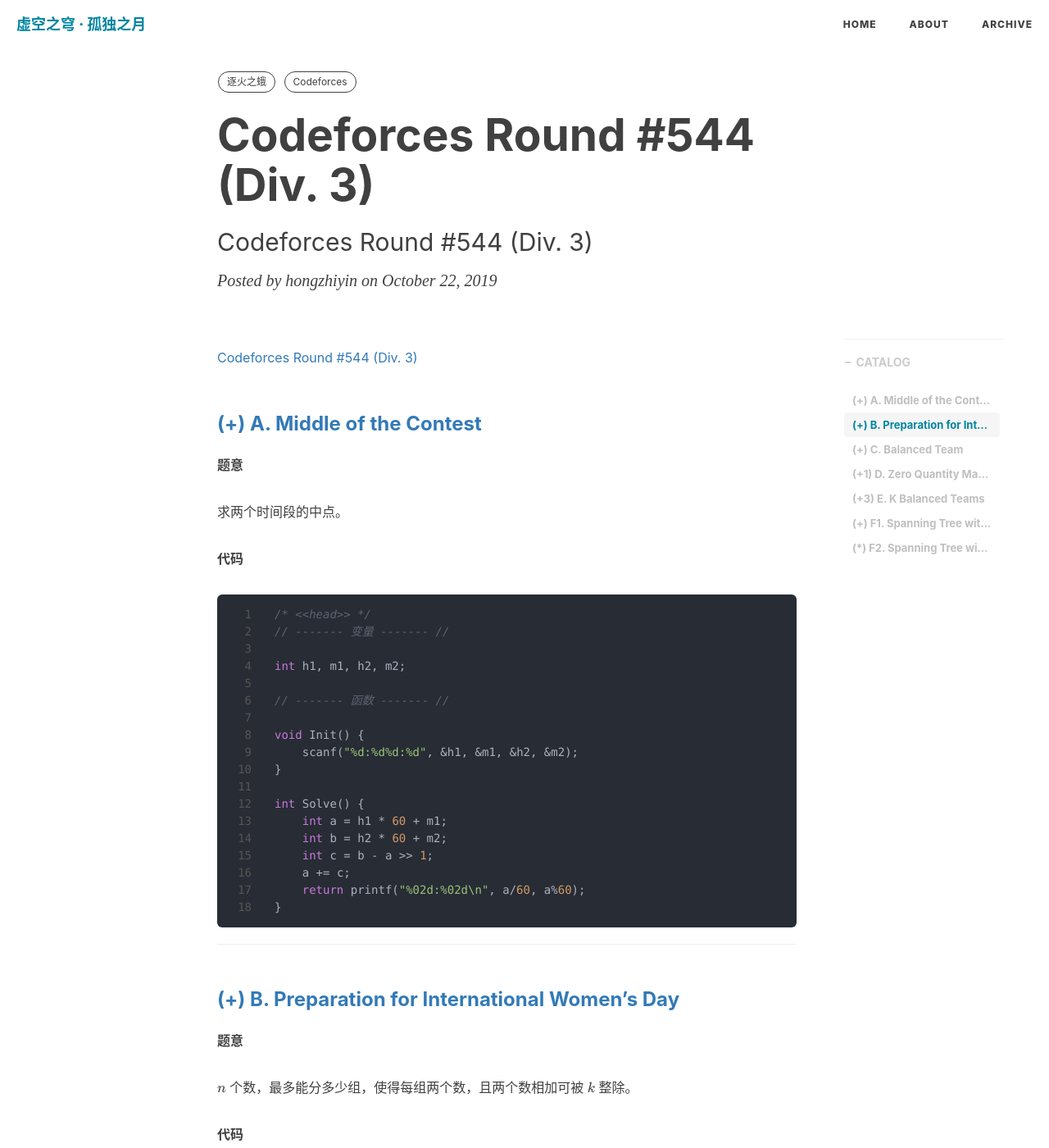
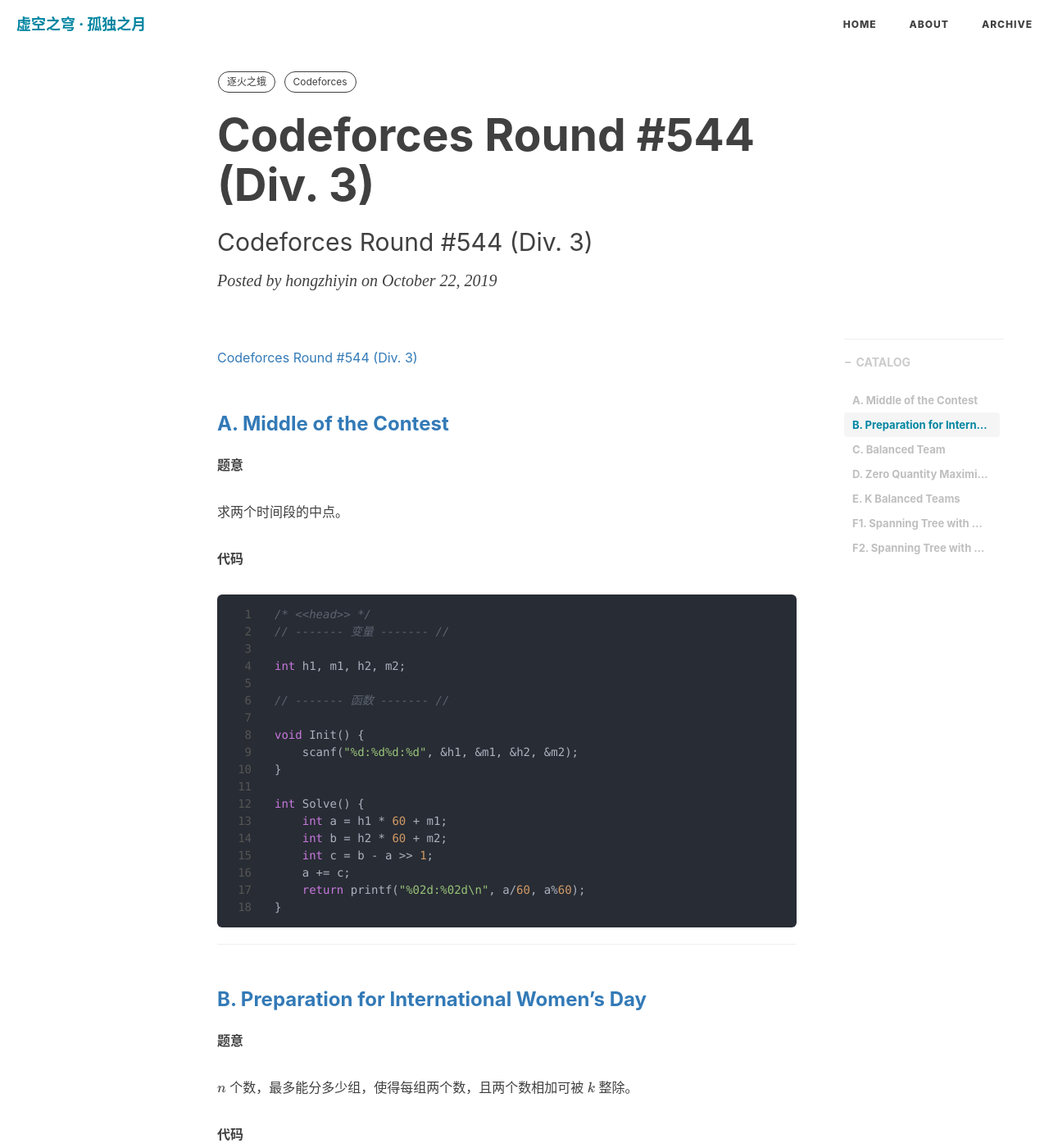
Before and after one commit to hongzhiyin/hongzhiyin.github.io, a Jekyll site: the page built from _posts/Moth_Chases_Flames/2019-10-22-cf-round-544-div3.md, in a window 1280 px wide and 1400 px high. Shown: the whole window at 82% size. Built offline with Jekyll 4.4.1, drawn with Linux system fonts in a browser that asks for light colours; nearby versions of some CDN libraries; formulas are drawn with MathJax 3; comment, search, counter and statistics services are not loaded; some of the changed text lies outside the part shown.

Commit message:
Update 2019-10-22-cf-round-544-div3.md

```diff
--- a/_posts/Moth_Chases_Flames/2019-10-22-cf-round-544-div3.md
+++ b/_posts/Moth_Chases_Flames/2019-10-22-cf-round-544-div3.md
@@ -13,7 +13,7 @@
 
 [Codeforces Round #544 (Div. 3)](http://codeforces.com/contest/1133)
 
-### [(+) A. Middle of the Contest](http://codeforces.com/contest/1133/problem/A)
+### [A. Middle of the Contest](http://codeforces.com/contest/1133/problem/A)
 
 **题意**
 
@@ -48,7 +48,7 @@
 
 
 
-### [(+) B. Preparation for International Women's Day](http://codeforces.com/contest/1133/problem/B)
+### [B. Preparation for International Women's Day](http://codeforces.com/contest/1133/problem/B)
 
 **题意**
 
@@ -90,7 +90,7 @@
 
 
 
-### [(+) C. Balanced Team](http://codeforces.com/contest/1133/problem/C)
+### [C. Balanced Team](http://codeforces.com/contest/1133/problem/C)
 
 **题意**
 
@@ -130,7 +130,7 @@
 
 
 
-### [(+1) D. Zero Quantity Maximization](http://codeforces.com/contest/1133/problem/D)
+### [D. Zero Quantity Maximization](http://codeforces.com/contest/1133/problem/D)
 
 **题意**
 
@@ -188,7 +188,7 @@
 
 
 
-### [(+3) E. K Balanced Teams](http://codeforces.com/contest/1133/problem/E)
+### [E. K Balanced Teams](http://codeforces.com/contest/1133/problem/E)
 
 `dp`
 
@@ -256,7 +256,7 @@
 
 
 
-### [(+) F1. Spanning Tree with Maximum Degree](http://codeforces.com/contest/1133/problem/F1)
+### [F1. Spanning Tree with Maximum Degree](http://codeforces.com/contest/1133/problem/F1)
 
 **题意**
 
@@ -323,7 +323,7 @@
 
 
 
-### [(*) F2. Spanning Tree with One Fixed Degree](http://codeforces.com/contest/1133/problem/F2)
+### [F2. Spanning Tree with One Fixed Degree](http://codeforces.com/contest/1133/problem/F2)
 
 
 
```
